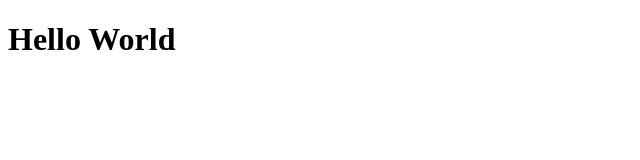
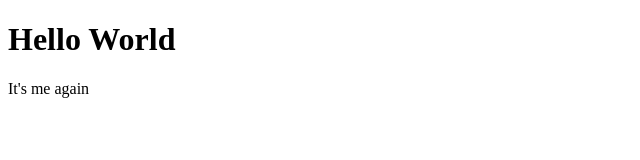
Before and after one commit to cnheu/coursera-bootstrap-4, a plain HTML site: page l1/index.html in a window 1280 px wide. Shown: the whole page, without its empty margins (0-640 px from the left). Drawn offline with Linux system fonts and the light colour scheme.

Commit message:
Third commit

```diff
--- a/l1/index.html
+++ b/l1/index.html
@@ -3,5 +3,6 @@
   <head></head>
   <body>
     <h1>Hello World</h1>
+    <p>It's me again</p>
   </body>
 </html>
```
